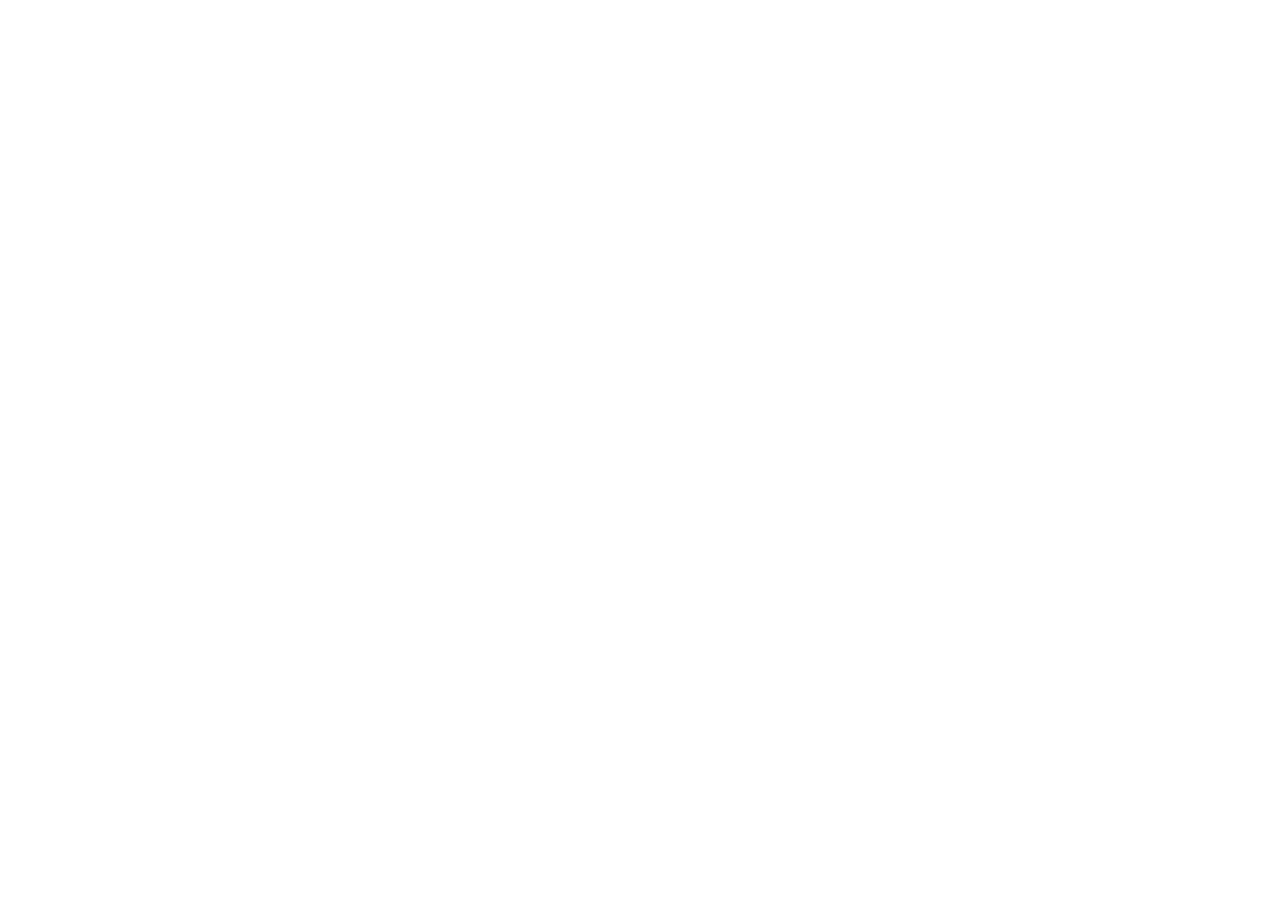
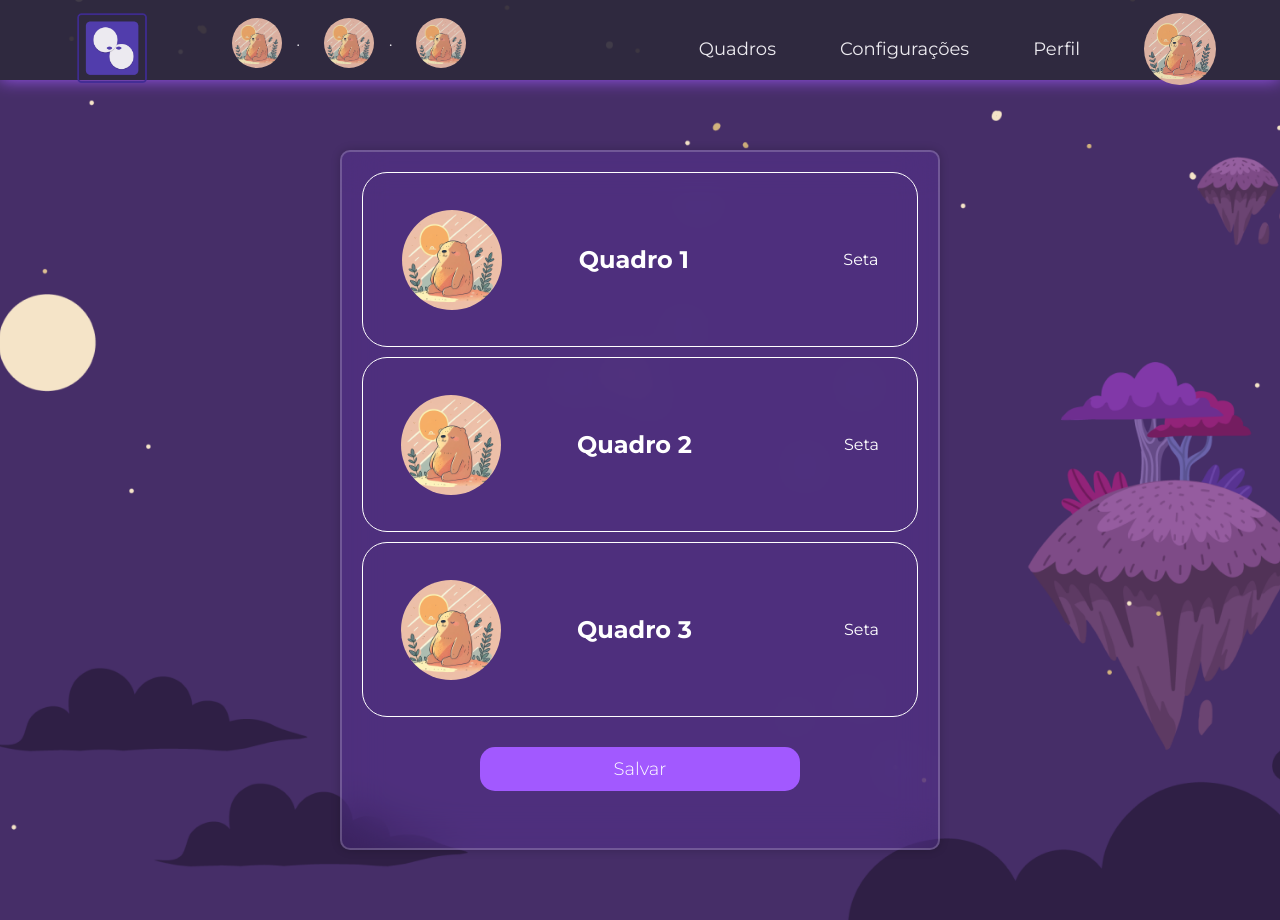
Before and after one commit to MatheusGalvain/attract-ia-tcc, a Flask app: page / in a window 1280 px wide. Before the commit the page is empty. Before the commit the page ends 800 px from the top, so only its background shows below. Run offline with Flask 3, Linux system fonts and the light colour scheme.

Commit message:
[Back-End] Edit Profile route

```diff
--- a/src/routes.py
+++ b/src/routes.py
@@ -109,7 +109,38 @@
             return render_template('login.html', error="Credenciais inválidas")
 
     # Rota do Perfil
-    @app.route('/editperfil')
+    @app.route('/editperfil', methods=['GET', 'POST'])
     def editprofile():
-        return render_template('editprofile.html')
+        user_id = session['user_id']
+        if request.method == 'GET':
+            with mysql.connector.connect(**db_config) as db_connection:
+                db_cursor = db_connection.cursor(dictionary=True)
+                db_cursor.execute("SELECT user, name, email, birth_date, password, last_name FROM users WHERE id = %s",
+                                  (user_id,))
+                user = db_cursor.fetchone()
+                db_cursor.close()
+
+            if user is None:
+                flash('User not found in the database', 'user_not_found')
+                return redirect(url_for('profile'))
+
+        if request.method == 'POST':
+            name = session['name']
+            last_name = request.form.get('last_name')
+            email = request.form.get('email')
+            birth_date = request.form.get('birth_date')
+            password = request.form.get('password')
+
+            with mysql.connector.connect(**db_config) as db_connection:
+                db_cursor = db_connection.cursor(dictionary=True)
+                db_cursor.execute("UPDATE users SET name = %s, last_name = %s, email = %s, birth_date = %s, password = %s "
+                                  "WHERE id = %s", (name, last_name, email, birth_date, password, user_id))
+                db_cursor.close()
+
+            return render_template('editperfil.html', name=user['name'], last_name=user['last_name'],
+                                   email=user['email'], birth_date=user['birth_date'], password=user['password'])
+
+    @app.route('/editfavorites')
+    def editfavorites():
+        return render_template('editfavorites.html')
     return app
--- a/src/static/css/editfavorites.css
+++ b/src/static/css/editfavorites.css
@@ -0,0 +1,155 @@
+@import url('https://fonts.googleapis.com/css2?family=Montserrat:ital,wght@0,100;0,200;0,300;0,400;0,500;0,600;0,700;0,800;0,900;1,100;1,200;1,300;1,400;1,500;1,600;1,700;1,800;1,900&family=Playfair+Display&display=swap');
+
+/* CSS Rules for font
+font-family: 'Montserrat', sans-serif;
+font-family: 'Playfair Display', serif; */
+
+* {
+    margin: 0;
+    padding: 0;
+    box-sizing: border-box;
+    font-family: 'Montserrat', sans-serif;
+}
+
+body{
+    justify-content: center;
+    align-items: center;
+    min-height: 100vh;
+    background: url('/static/img/BackgroundPerfil.png') no-repeat;
+    background-size: cover;
+    background-position: center;
+}
+
+
+header{
+	height: 10vh;
+	display: flex;
+	justify-content: space-between;
+	background-color: #2D293B;
+	box-shadow: 0 0 1rem #A259FF;
+	opacity: 0.9;
+}
+
+ul{
+	display: flex;
+	margin: 23px;
+	padding-top: 15px;
+	margin-right: 4rem;
+}
+
+li{
+	color: white;
+	list-style-type: none;
+	cursor: pointer;
+	margin-left: 4rem;
+	margin-bottom: 2px;
+	font-size: 18px;
+    align-items: center;
+}
+
+.fav-logo{
+    display: flex;
+    margin-left: 0px;
+    align-items: center;
+}
+.fav-logo a{
+    color: #fff;
+    margin-left: 15px;
+}
+
+.imgfav{
+    display: flex;
+	margin-left: 1.5rem;
+	width: 50px;
+    height: 50px;
+    margin-top: 5px;
+    border-radius: 50px;
+}
+
+.textoHeader:hover{
+	border-bottom: 3px solid white;
+	transition: all 0.001s;
+    font-weight: 500;
+}
+
+.logo{
+	width: 42px;
+	height: 42px;
+	margin: 10px;
+}
+
+.imgtop{
+	width: 180%;
+	margin-left: 4rem;
+}
+
+.imgperfiltop{
+	width: 72px;
+	margin-top: -25px;
+	border-radius: 50px;
+}
+
+.wrapper {
+    width: 600px;
+    height: 700px;
+    background: rgba(111, 55, 207, 0.2);
+    border: 2px solid rgba(255, 255, 255, .2);
+    backdrop-filter: blur(20px);
+    box-shadow: 0 0 10px rgba(0, 0, 0, .2);
+    color: #fff;
+    border-radius: 10px;
+    margin: 0 auto;
+    margin-top: 70px;
+    margin-bottom: 70px;
+}
+
+.box {
+    background: transparent;
+    border: 1px solid ;
+    border-radius: 25px;
+    border-color: #fff;
+    height: 175px;
+    display: flex;
+    justify-content: space-around;
+    align-items: center;
+    margin-bottom: 10px;
+}
+
+.imgquadro{
+    width: 100px;
+	border-radius: 50px;
+    display: flex;
+}
+
+.box-grl{
+    padding: 20px;
+}
+
+.btns {
+    display: flex;
+    justify-content: center;
+    align-items: center;
+    margin-bottom: 2%;
+}
+
+a.btn-link {
+    width: 320px;
+    text-decoration: none;
+    color: inherit;
+    display: flex;
+    justify-content: center;
+    align-items: center;
+    padding: 10px 20px;
+    border: 1px solid transparent;
+    border-radius: 15px;
+    background-color: #A259FF;
+    color: #ffffff;
+    font-size: 18px;
+    font-weight: 300;
+    cursor: pointer;
+    transition: background-color 0.3s, color 0.3s;
+}
+
+a.btn-link:hover {
+    font-weight: 500;
+}
--- a/src/templates/editfavorites.html
+++ b/src/templates/editfavorites.html
@@ -0,0 +1,55 @@
+<!DOCTYPE html>
+<html lang="pt-BR">
+
+<head>
+    <meta charset="UTF-8">
+    <meta name="viewport" content="width=device-width, initial-scale=1.0">
+    <!-- Link para página estática ao CSS -->
+    <link rel="stylesheet" href="{{ url_for('static', filename='css/editfavorites.css') }}">
+    <title>Attract IA</title>
+</head>
+
+<body>
+
+     <!-- Aqui fica o header -->
+     <header>
+        <div class="logo">
+            <img class="imgtop" src="{{ url_for('static', filename='img/Logo.png') }}">
+        </div>
+        <div class="fav-logo">
+            <img class="imgfav" src="{{ url_for('static', filename='img/Perfil.jpg') }}">
+            <a>.</a>
+            <img class="imgfav" src="{{ url_for('static', filename='img/Perfil.jpg') }}">
+            <a>.</a>
+            <img class="imgfav" src="{{ url_for('static', filename='img/Perfil.jpg') }}">
+        </div>
+        <ul>
+            <li class="textoHeader">Quadros</li>
+            <li class="textoHeader">Configurações</li>
+            <li class="textoHeader">Perfil</li>
+            <li><img class="imgperfiltop" src="{{ url_for('static', filename='img/Perfil.jpg') }}"></li>
+        </ul>
+    </header>
+
+    <div class="wrapper">
+        <div class="box-grl">
+            <div class="box">
+                <div class="img"><img class="imgquadro" src="{{ url_for('static', filename='img/Perfil.jpg') }}"></div>
+                <div class="namebox"><h2> Quadro 1 </h2></div>
+                <div class="arrow"></div><p> Seta</p></div>
+
+            <div class="box">
+                <div class="img"><img class="imgquadro" src="{{ url_for('static', filename='img/Perfil.jpg') }}"></div>
+                <div class="namebox"><h2> Quadro 2 </h2></div>
+                <div class="arrow"></div><p> Seta</p></div>
+
+            <div class="box">
+                <div class="img"><img class="imgquadro" src="{{ url_for('static', filename='img/Perfil.jpg') }}"></div>
+                <div class="namebox"><h2> Quadro 3 </h2></div>
+                <div class="arrow"></div><p> Seta</p></div>
+        </div>
+            <div class="btns">
+                <a href="{{ url_for('profile') }}" class="btn-link">Salvar</a>
+            </div>
+        </div>
+</body>
--- a/src/templates/profile.html
+++ b/src/templates/profile.html
@@ -55,8 +55,8 @@
                     <img class="fav-img" src="{{ url_for('static', filename='img/Perfil.jpg') }}">
                 </div>
             <div class="buttons">
-                <a href="{{ url_for('editprofile') }}" class="btn-link">Editar favoritos</a>
                 <a href="{{ url_for('editprofile') }}" class="btn-link">Editar perfil</a>
+                <a href="{{ url_for('editfavorites') }}" class="btn-link">Editar favoritos</a>
             </div>
         </div>
 
--- a/src/templates/register.html
+++ b/src/templates/register.html
@@ -32,7 +32,7 @@
             </div>
             <!-- Botão do e-mail -->
             <div class="box-btn">
-                <input type="text" placeholder="E-mail" name="email" required>
+                <input type="email" placeholder="E-mail" name="email" required>
             </div>
             <!-- Botão da senha -->
             <div class="box-btn">
```
Also changed, not shown: src/templates/editperfil.html (added, +83 -0 lines), src/templates/editprofile.html (deleted, +0 -82 lines), 1 other file.
